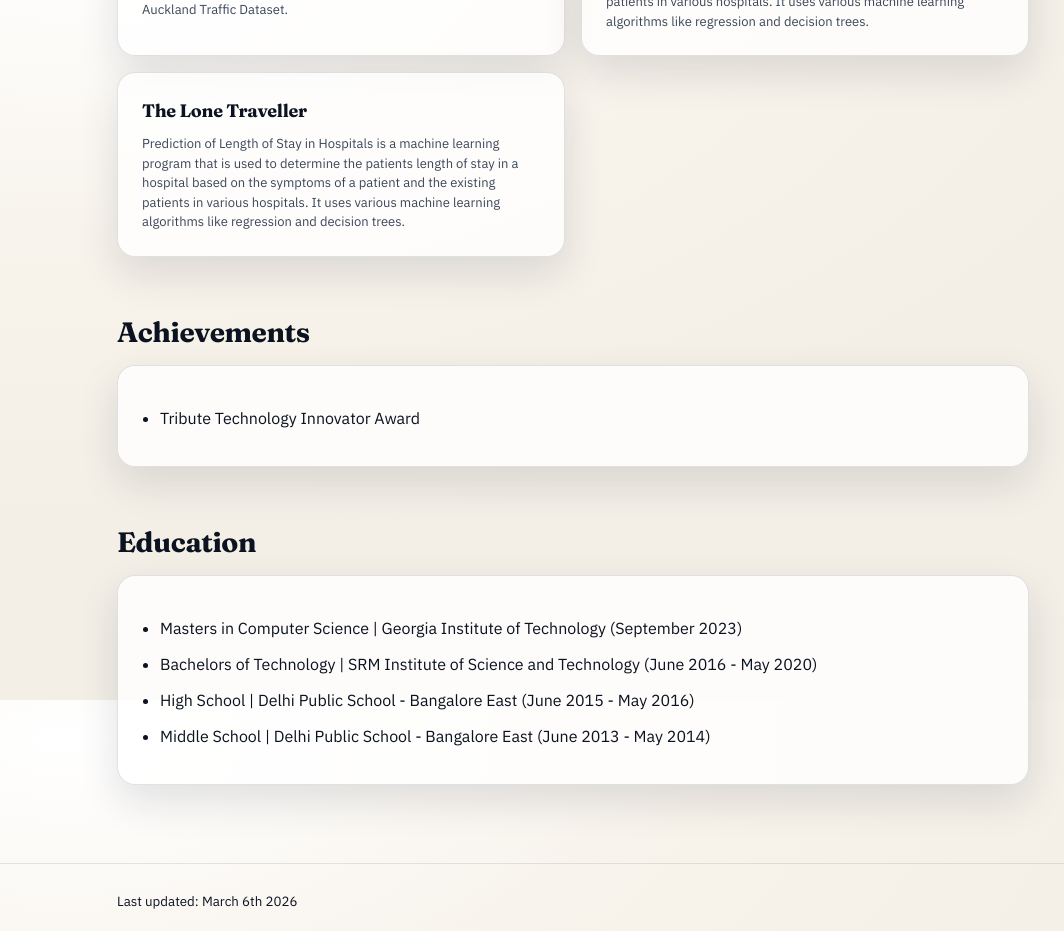
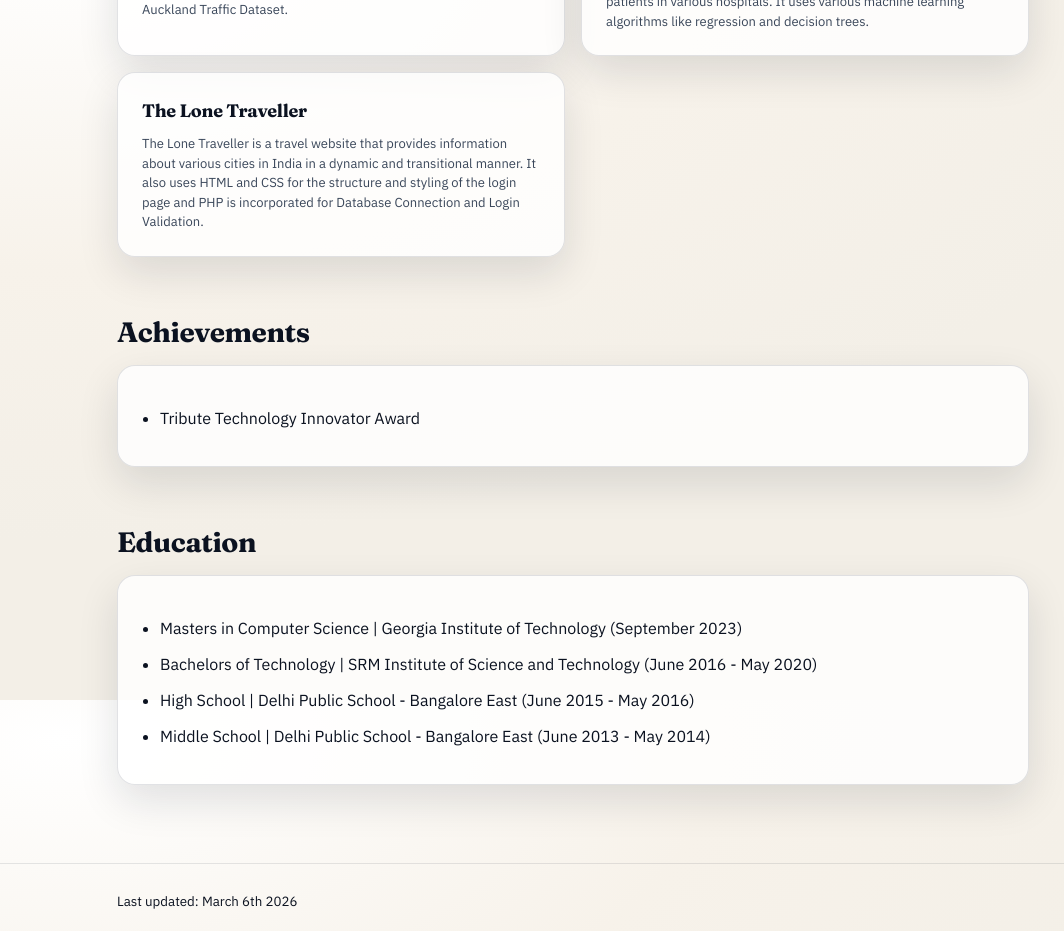
Before and after one commit to somalur/somalur.github.io, a Next.js app: page / in a window 1280 px wide. Shown: the part 3300-4231 px from the top of the page, without its empty margins (67-1131 px from the left). Built offline with nearby package versions, Linux system fonts and the light colour scheme.

Commit message:
Fix Work-Item

```diff
--- a/src/app/page.tsx
+++ b/src/app/page.tsx
@@ -330,8 +330,7 @@ export default function Home() {
                 The Lone Traveller
               </h3>
               <div className={styles.cardSubtitle}>
-                Prediction of Length of Stay in Hospitals is a machine learning program that is used to determine the patients length of stay in a hospital based on the symptoms of a patient and the existing patients in various hospitals. It uses various machine learning algorithms like regression and
-                decision trees.
+                The Lone Traveller is a travel website that provides information about various cities in India in a dynamic and transitional manner. It also uses HTML and CSS for the structure and styling of the login page and PHP is incorporated for Database Connection and Login Validation.
               </div>
             </article>
           </div>
```
